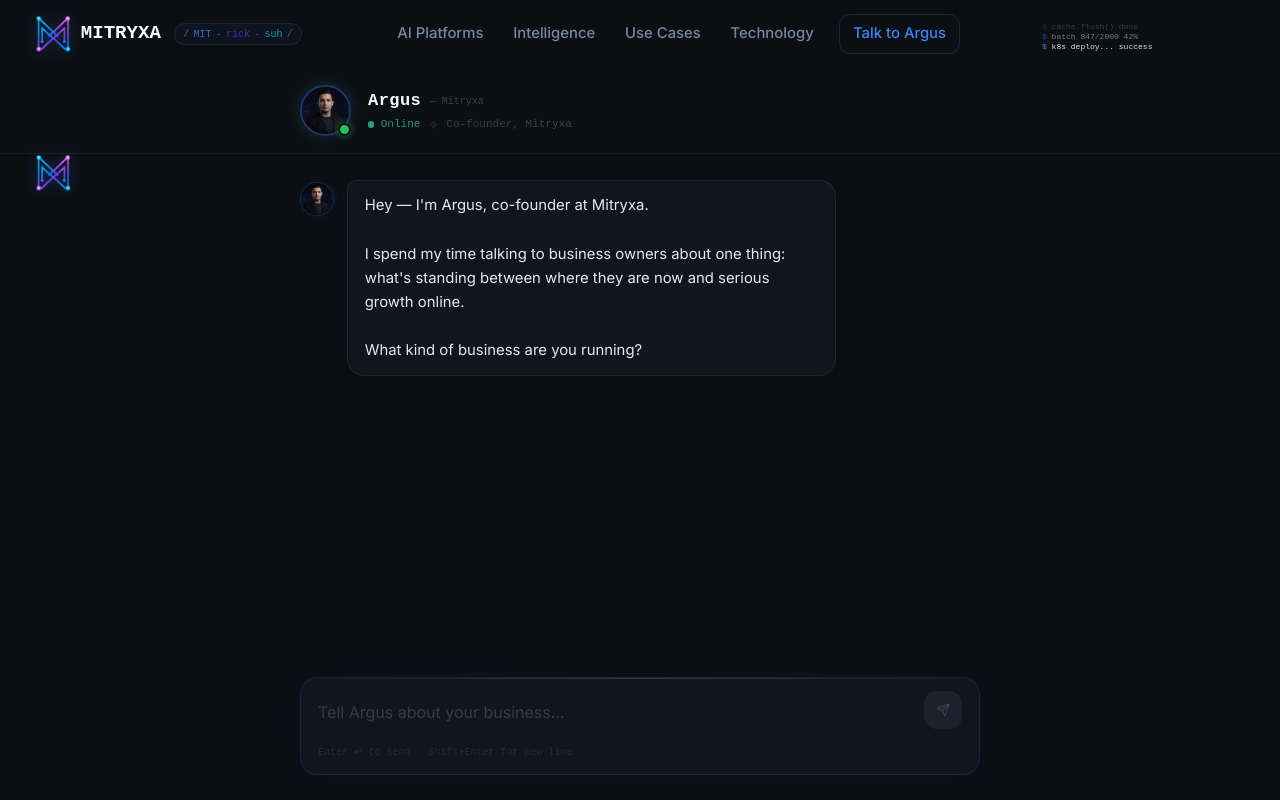
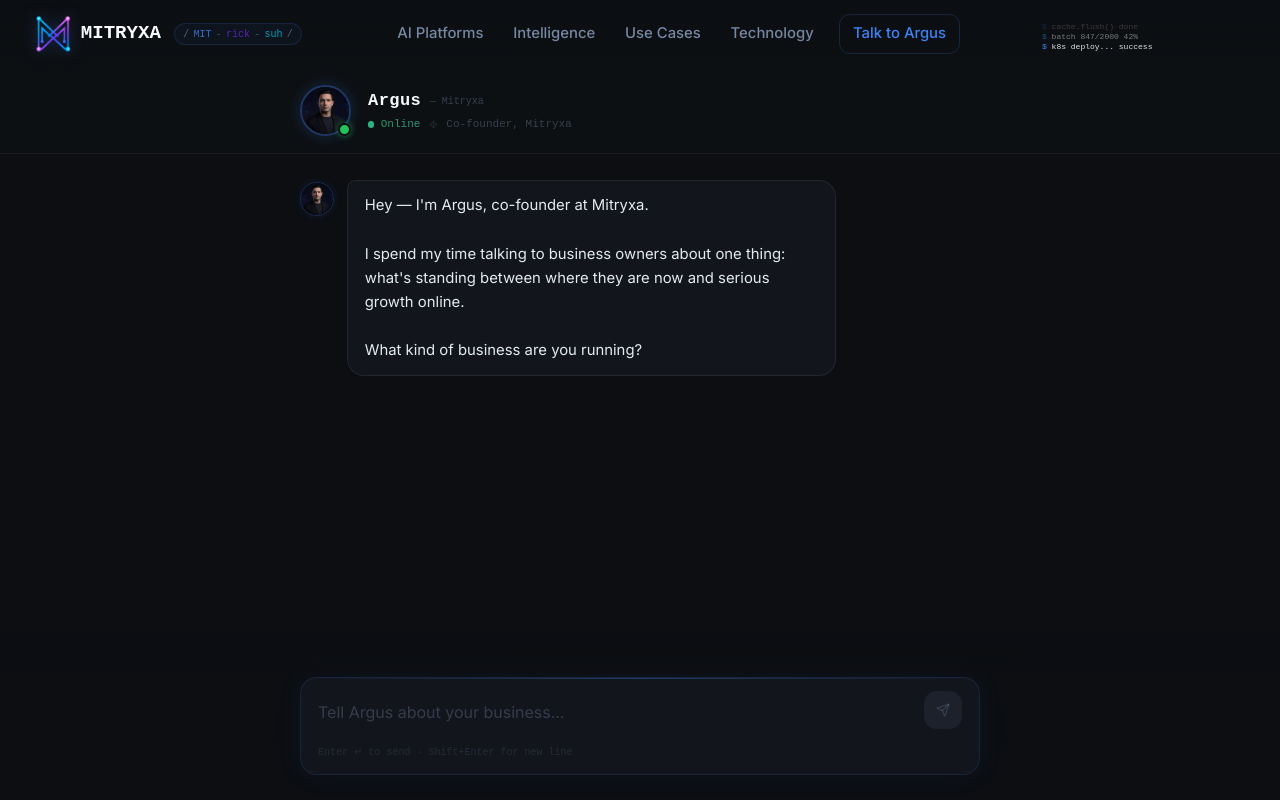
Before and after one commit to mitryxa-argus/site, a Next.js app: page /argus in a window 1280 px wide. Shown: the top 800 px of the page. Built offline with nearby package versions, Linux system fonts and the light colour scheme.

Commit message:
Argus: bust localStorage cache v3, triple-layer ghost logo kill, layout wrapper

```diff
--- /dev/null
+++ b/app/argus/layout.tsx
@@ -0,0 +1,15 @@
+import type { ReactNode } from 'react';
+
+export default function ArgusLayout({ children }: { children: ReactNode }) {
+  return (
+    <div
+      style={{
+        backgroundImage: 'none',
+        backgroundSize: 'unset',
+        minHeight: '100dvh',
+      }}
+    >
+      {children}
+    </div>
+  );
+}
--- a/app/argus/page.tsx
+++ b/app/argus/page.tsx
@@ -18,7 +18,7 @@
 
 type Message = { role: 'argus' | 'user'; content: string; id: number };
 
-const STORAGE_KEY = 'argus_conversation_v2';
+const STORAGE_KEY = 'argus_conversation_v3';
 
 const INITIAL_MESSAGE: Message = {
   role: 'argus',
@@ -240,7 +240,10 @@
 
       <div
         className="argus-page"
-        style={{ background: 'hsl(220 20% 6%)' }}
+        style={{
+          background: 'hsl(220 20% 6%)',
+          backgroundImage: 'none',
+        }}
       >
         {/* ── HEADER ── */}
         <div className="relative z-10 shrink-0 pt-16 border-b border-white/[0.05]"
--- a/app/globals.css
+++ b/app/globals.css
@@ -298,3 +298,12 @@
   background-image: none !important;
   background-size: unset !important;
 }
+/* Belt + suspenders: target the fixed wrapper directly */
+.argus-page {
+  background-image: none !important;
+  background-size: unset !important;
+}
+/* Cover the body behind the fixed page */
+body:has(.argus-page) {
+  background-image: none !important;
+}
```
